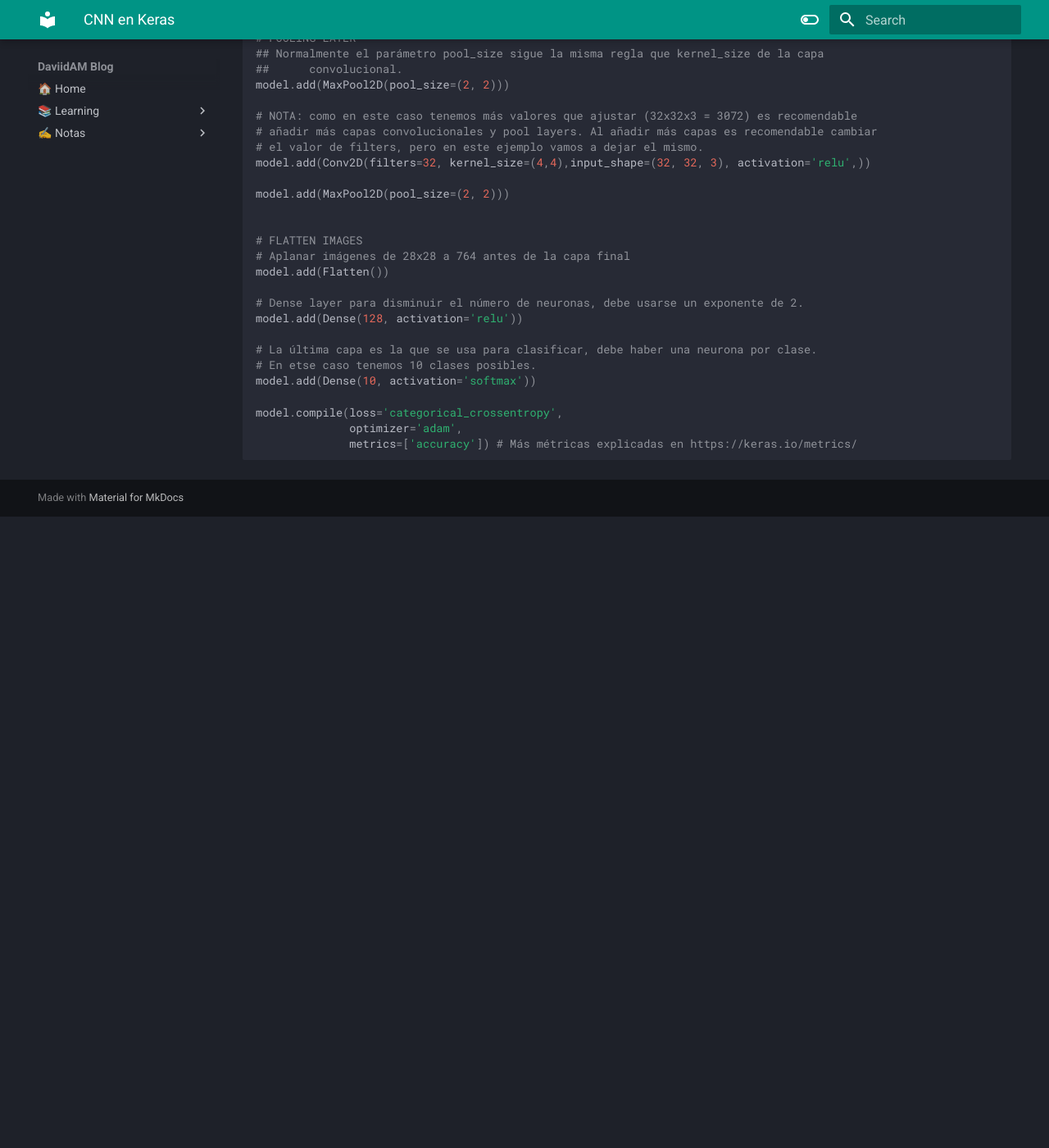
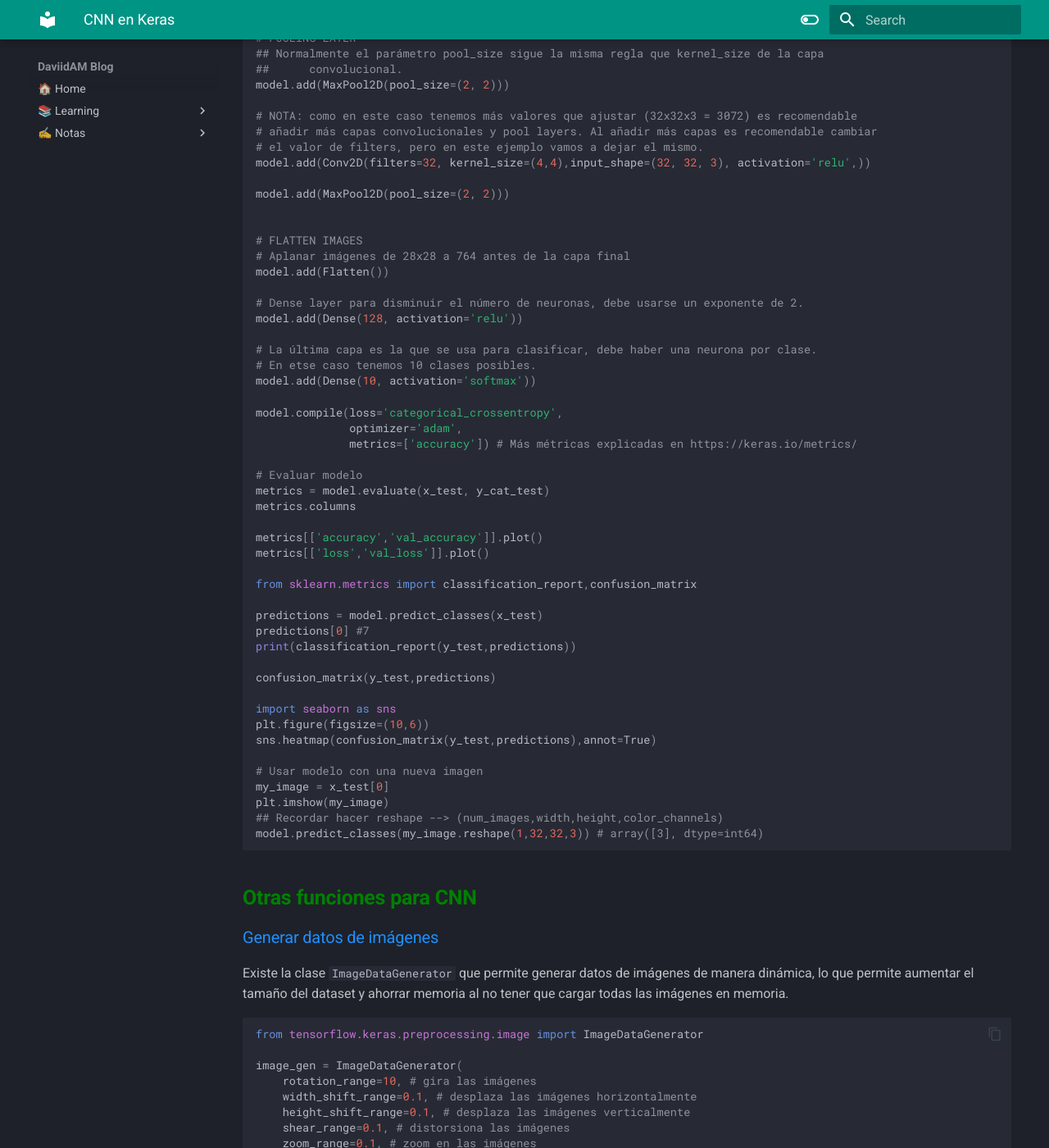
Before and after one commit to DaviidAM/Blog, an MkDocs documentation site: the page built from docs/Python/Keras/03 - CNN_with_keras.md, in a window 1280 px wide and 1400 px high, scrolled down 4443 px. Shown: the whole window at 82% size. Built offline with MkDocs 1.6.1 and Material for MkDocs 9.7.7, drawn with Linux system fonts in a browser that asks for light colours; before the commit the page ends 5073 px from its top, so only the background shows below that; some of the changed text lies outside the part shown.

Commit message:
CNN with keras

````diff
--- a/docs/Python/Keras/03 - CNN_with_keras.md
+++ b/docs/Python/Keras/03 - CNN_with_keras.md
@@ -242,4 +242,96 @@
 model.compile(loss='categorical_crossentropy',
               optimizer='adam',
               metrics=['accuracy']) # Más métricas explicadas en https://keras.io/metrics/
+
+# Evaluar modelo
+metrics = model.evaluate(x_test, y_cat_test)
+metrics.columns
+
+metrics[['accuracy','val_accuracy']].plot()
+metrics[['loss','val_loss']].plot()
+
+from sklearn.metrics import classification_report,confusion_matrix
+
+predictions = model.predict_classes(x_test)
+predictions[0] #7
+print(classification_report(y_test,predictions))
+
+confusion_matrix(y_test,predictions)
+
+import seaborn as sns
+plt.figure(figsize=(10,6))
+sns.heatmap(confusion_matrix(y_test,predictions),annot=True)
+
+# Usar modelo con una nueva imagen
+my_image = x_test[0]
+plt.imshow(my_image)
+## Recordar hacer reshape --> (num_images,width,height,color_channels)
+model.predict_classes(my_image.reshape(1,32,32,3)) # array([3], dtype=int64)
 ```
+
+## Otras funciones para CNN
+
+### Generar datos de imágenes
+
+Existe la clase `ImageDataGenerator` que permite generar datos de imágenes de manera dinámica, lo que permite aumentar el tamaño del dataset y ahorrar memoria al no tener que cargar todas las imágenes en memoria.
+
+```python
+from tensorflow.keras.preprocessing.image import ImageDataGenerator
+
+image_gen = ImageDataGenerator(
+    rotation_range=10, # gira las imágenes
+    width_shift_range=0.1, # desplaza las imágenes horizontalmente
+    height_shift_range=0.1, # desplaza las imágenes verticalmente
+    shear_range=0.1, # distorsiona las imágenes
+    zoom_range=0.1, # zoom en las imágenes
+    horizontal_flip=True, # invierte las imágenes
+    fill_mode='nearest' # rellena las imágenes
+)
+image_gen.random_transform(x_train[0]) # Aplica de forma random las transformaciones sobre la imagen seleccionada.
+
+image_gen.flow_from_directory(train_path) # Genera datos de imágenes de manera dinámica. Para que funcione correctamente, el dataset debe estar organizado en carpetas con el nombre de la categoría.
+# Ejemplo:
+# train_path
+#     ├── cat
+#     │   ├── cat.0.jpg
+#     │   ├── cat.1.jpg
+#     │   ├── cat.2.jpg
+#     │   ├── cat.3.jpg
+#     │   ├── cat.4.jpg
+#     │   ├── cat.5.jpg
+#     │   ├── cat.6.jpg
+#     │   ├── cat.7.jpg
+#     │   ├── cat.8.jpg
+#     │   └── cat.9.jpg
+#     └── dog
+#         ├── dog.0.jpg
+#         ├── dog.1.jpg
+#         ├── dog.2.jpg
+#         ├── dog.3.jpg
+#         ├── dog.4.jpg
+#         ├── dog.5.jpg
+#         ├── dog.6.jpg
+#         ├── dog.7.jpg
+#         ├── dog.8.jpg
+#         └── dog.9.jpg
+
+# Usar ImageDataGenerator para generar datos de pruebas y test de manera dinámica.
+train_image_gen = image_gen.flow_from_directory(
+    train_path,
+    target_size=image_shape[:2], # Tamaño de la imagen (ancho, alto, canales)
+    batch_size=16,
+    class_mode='binary', # Clasificación binaria (otra opcion es 'categorical')
+    color_mode='rgb'
+)
+test_image_gen = image_gen.flow_from_directory(
+    test_path,
+    target_size=image_shape[:2],
+    batch_size=16,
+    class_mode='binary',
+    color_mode='rgb',
+    shuffle=False # No se debe mezclar el test set
+)
+
+# Comprobar categorías del train set
+test_image_gen.class_indices # {'cat': 0, 'dog': 1}
+```
````
